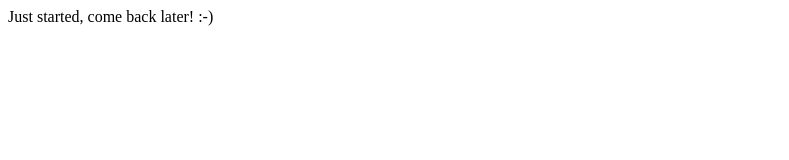
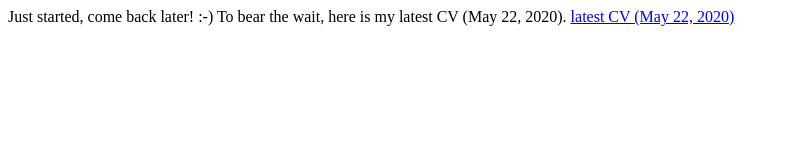
Before and after one commit to couturierc/couturierc.github.io, a plain HTML site: page index.html in a window 1280 px wide. Shown: the whole page, without its empty margins (0-789 px from the left). Drawn offline with Linux system fonts and the light colour scheme.

Commit message:
Update index.html to include link to CV.

```diff
--- a/index.html
+++ b/index.html
@@ -1 +1,3 @@
 Just started, come back later! :-)
+
+To bear the wait, here is my latest CV (May 22, 2020). <a href="https://github.com/couturierc/couturierc.github.io/raw/master/20200522_Couturier_CV.pdf">latest CV (May 22, 2020)</a>
```
